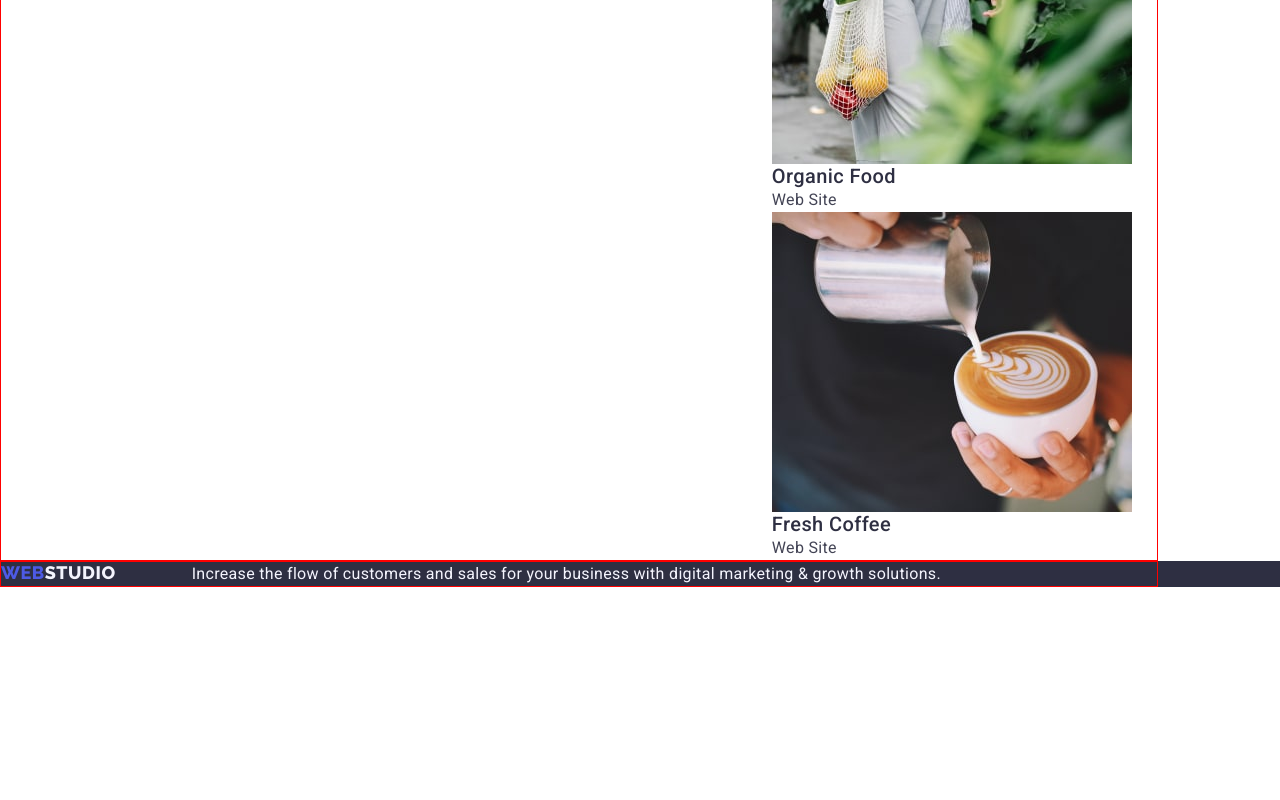
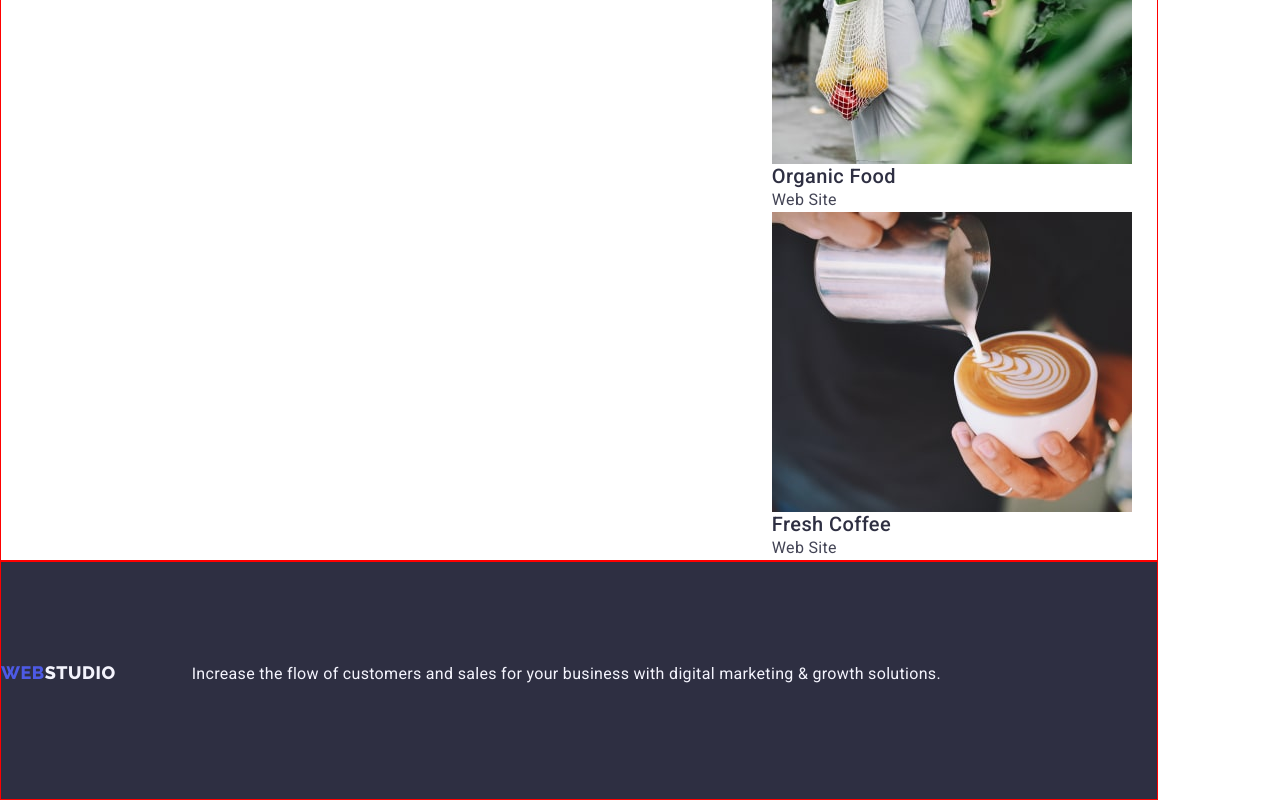
Before and after one commit to Williannoterdan/goit-markup-hw-03, a plain HTML site: page portfolio.html in a window 1280 px wide. Shown: the part 2602-3402 px from the top of the page. Before the commit the page ends 3189 px from the top, so only its background shows below. Drawn offline with nearby package versions, Linux system fonts and the light colour scheme.

Commit message:
mini fix

```diff
--- a/css/styles.css
+++ b/css/styles.css
@@ -302,8 +302,13 @@ button:focus {
   text-align: center;
 }
 /* Foter */
-.footer-index {
+.footer_index_container .container {
   background-color: var(--color-of-txt-two);
+  padding: 100px 0;
+}
+.footer_index_container .text-logo{
+  display: inline-block;
+  margin-bottom: 16px;
 }
 .p-footer-intro {
   line-height: 1.5;
--- a/portfolio.html
+++ b/portfolio.html
@@ -128,7 +128,7 @@
         </section>
     </main>
 
-    <footer class="footer-index">
+    <footer class="footer_index_container">
         <!-- Logo -->
         <div class="container">
             <a href="./index.html" class="text-logo link">Web<span class="text-logo-footer">Studio</span></a>
```
